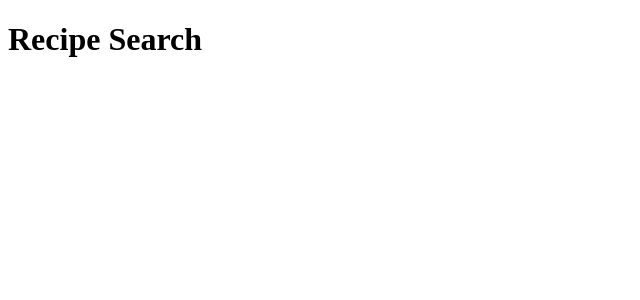
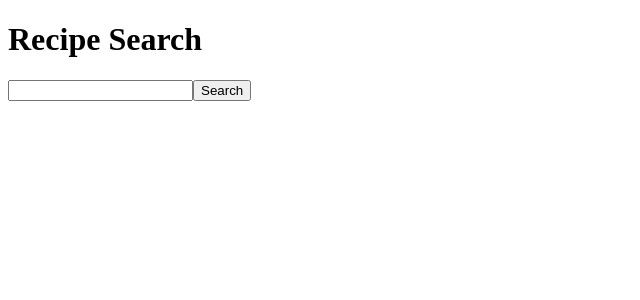
Before and after one commit to creativehkim/recipe-app, a React (Create React App) app: page / in a window 1280 px wide. Shown: the top 300 px of the page, without its empty margins (0-640 px from the left). Built offline with nearby package versions, Linux system fonts and the light colour scheme; the HTML template or start-up script is replaced by a standard one.

Commit message:
recipe api fetch added

```diff
--- a/src/App.js
+++ b/src/App.js
@@ -1,12 +1,49 @@
+import React, { useState, useEffect } from 'react';
+import Form from './components/Form';
+import Recipe from './components/Recipe';
 
 
 function App() {
+  const APP_ID = 'd471c001';
+  const APP_KEY ='22221fa23365c87c11bac2f90fc47188';
+
+
+  const[ recipes, setRecipes ] = useState([]);
+
+  // useEffect(() => {
+  //   getRecipes()
+  // },[])
+
+
+  const getRecipes = async (e) => {
+
+    const recipeName = e.target.elements.recipeName.value;
+    const URL = `https://api.edamam.com/search?q=${recipeName}&app_id=${APP_ID}&app_key=${APP_KEY}&from=0&to=20`;
+
+    e.preventDefault();
+
+    const res = await fetch(URL);
+    const data = await res.json();
+
+    console.log(data);
+    setRecipes(data.hits)
+  }
+
+
+
   return (
     <div className="App">
       <header className='App-header'>
-
         <h1 className='App-title'>Recipe Search</h1>
       </header>
+      <Form getRecipes={getRecipes}/>
+      {recipes.map((recipe) => (
+        <Recipe
+          title={recipe.recipe.label}
+          img={recipe.recipe.image}
+          calories={recipe.recipe.calories.toFixed(2)}
+        />
+      ))}
     </div>
   );
 }
--- /dev/null
+++ b/src/components/Form.js
@@ -0,0 +1,12 @@
+import React from 'react'
+
+const Form = (props) => {
+  return (
+    <form onSubmit={props.getRecipes}>
+      <input type="text" name='recipeName' />
+      <button>Search</button>
+    </form>
+  )
+}
+
+export default Form
--- /dev/null
+++ b/src/components/Recipe.js
@@ -0,0 +1,13 @@
+import React from 'react'
+
+const Recipe = ({ title, img, calories}) => {
+  return (
+    <div>
+      <h1 className="recipe-title">{title}</h1>
+      <p className='recipe-calroeis'>{calories} kcal</p>
+      <img src={img} alt="" />
+    </div>
+  )
+}
+
+export default Recipe
```
